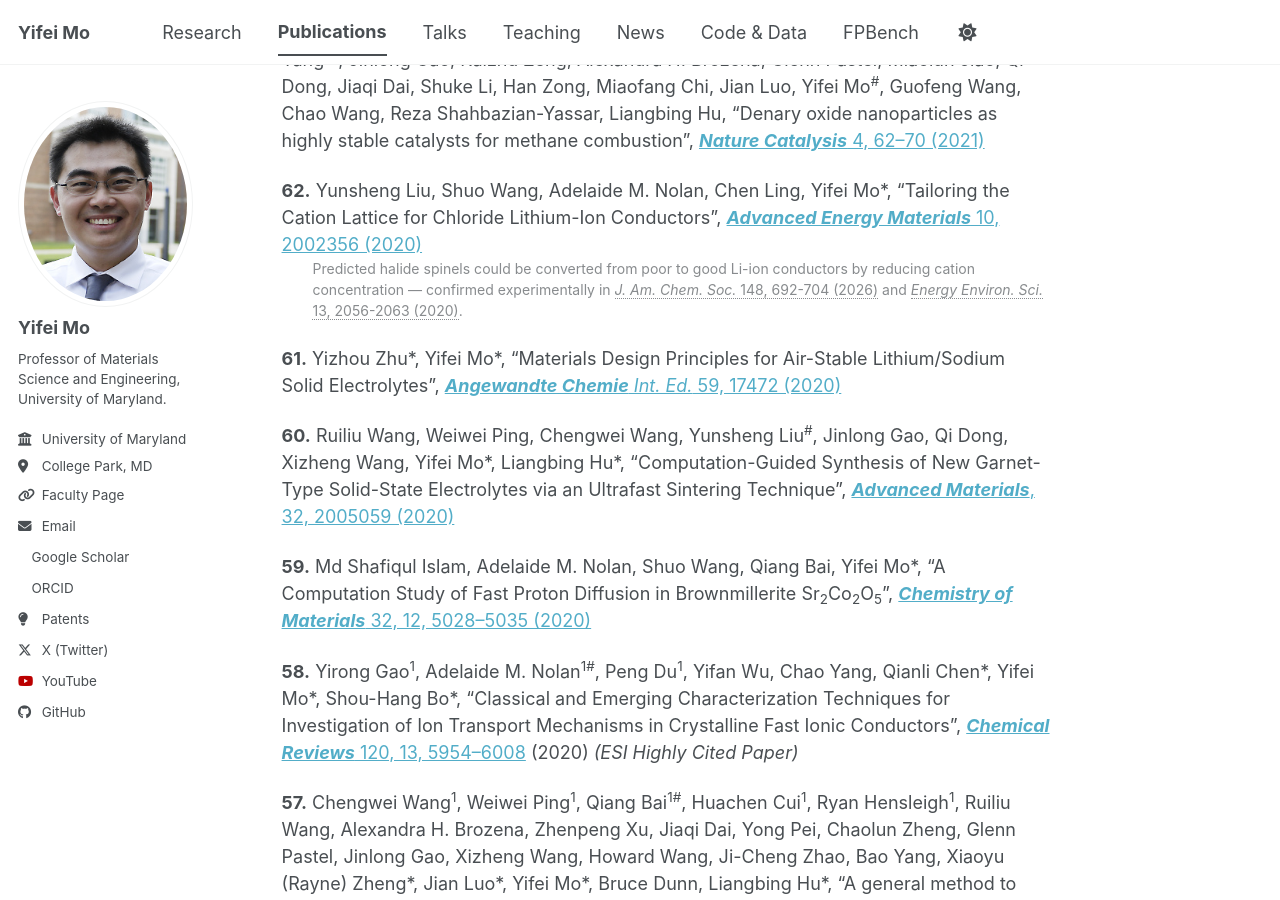
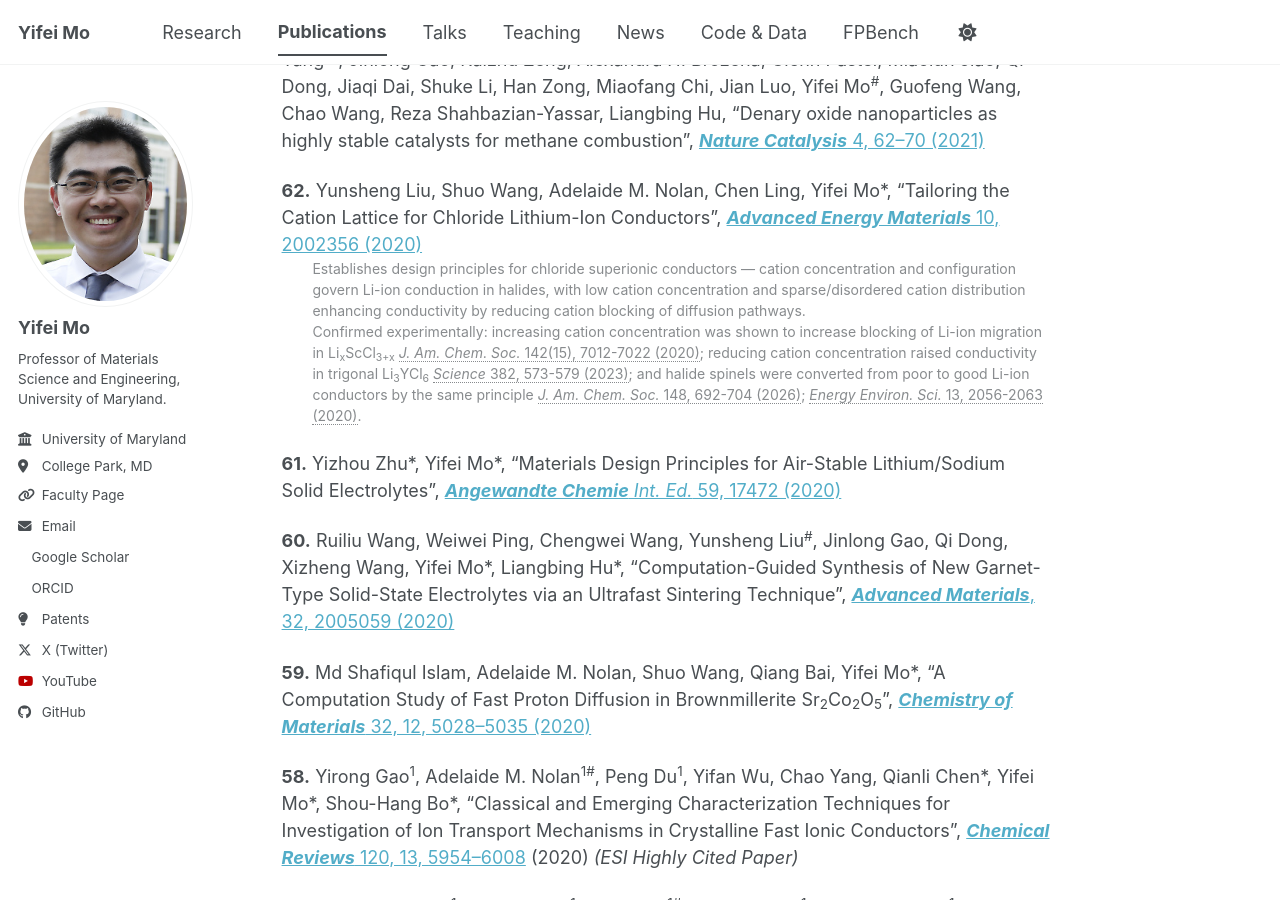
Before and after one commit to yifeimo/yifeimo.github.io, a Jekyll site: the page built from _pages/publications.md, in a window 1280 px wide and 900 px high, scrolled down 5417 px. Built offline with Jekyll 4.4.1, drawn with Linux system fonts in a browser that asks for light colours; a style sheet for code colours, icons or effects is not loaded.

Commit message:
Expand entry 62 description into full design-principle summary
Co-Authored-By: Claude Sonnet 5 <noreply@anthropic.com>

```diff
--- a/_pages/publications.md
+++ b/_pages/publications.md
@@ -100,7 +100,7 @@ author_profile: true
 **63.** Tangyuan Li<sup>1</sup>, Yonggang Yao<sup>1</sup>, Zhennan Huang<sup>1</sup>, Pengfei Xie<sup>1</sup>, Zhenyu Liu<sup>1</sup>, Menghao Yang<sup>1#</sup>, Jinlong Gao, Kaizhu Zeng, Alexandra H. Brozena, Glenn Pastel, Miaolun Jiao, Qi Dong, Jiaqi Dai, Shuke Li, Han Zong, Miaofang Chi, Jian Luo, Yifei Mo<sup>#</sup>, Guofeng Wang, Chao Wang, Reza Shahbazian-Yassar, Liangbing Hu, "Denary oxide nanoparticles as highly stable catalysts for methane combustion", [***Nature Catalysis*** 4, 62--70 (2021)](https://doi.org/10.1038/s41929-020-00554-1)
 
 **62.** Yunsheng Liu, Shuo Wang, Adelaide M. Nolan, Chen Ling, Yifei Mo\*, "Tailoring the Cation Lattice for Chloride Lithium-Ion Conductors", [***Advanced Energy Materials*** 10, 2002356 (2020)](https://doi.org/10.1002/aenm.202002356)
-<br><span class="citation" style="display: block; margin-left: 2.2em;">Predicted halide spinels could be converted from poor to good Li-ion conductors by reducing cation concentration — confirmed experimentally in [*J. Am. Chem. Soc.* 148, 692-704 (2026)](https://doi.org/10.1021/jacs.5c15656) and [*Energy Environ. Sci.* 13, 2056-2063 (2020)](https://doi.org/10.1039/d0ee01017).</span>
+<br><span class="citation" style="display: block; margin-left: 2.2em;">Establishes design principles for chloride superionic conductors — cation concentration and configuration govern Li-ion conduction in halides, with low cation concentration and sparse/disordered cation distribution enhancing conductivity by reducing cation blocking of diffusion pathways.<br>Confirmed experimentally: increasing cation concentration was shown to increase blocking of Li-ion migration in Li<sub>x</sub>ScCl<sub>3+x</sub> [*J. Am. Chem. Soc.* 142(15), 7012-7022 (2020)](https://doi.org/10.1021/jacs.0c00134); reducing cation concentration raised conductivity in trigonal Li<sub>3</sub>YCl<sub>6</sub> [*Science* 382, 573-579 (2023)](https://doi.org/10.1126/science.adg6591); and halide spinels were converted from poor to good Li-ion conductors by the same principle [*J. Am. Chem. Soc.* 148, 692-704 (2026)](https://doi.org/10.1021/jacs.5c15656); [*Energy Environ. Sci.* 13, 2056-2063 (2020)](https://doi.org/10.1039/d0ee01017).</span>
 
 **61.** Yizhou Zhu\*, Yifei Mo\*, "Materials Design Principles for Air-Stable Lithium/Sodium Solid Electrolytes", [***Angewandte Chemie** Int. Ed.* 59, 17472 (2020)](https://doi.org/10.1002/anie.202007621)
 
```
